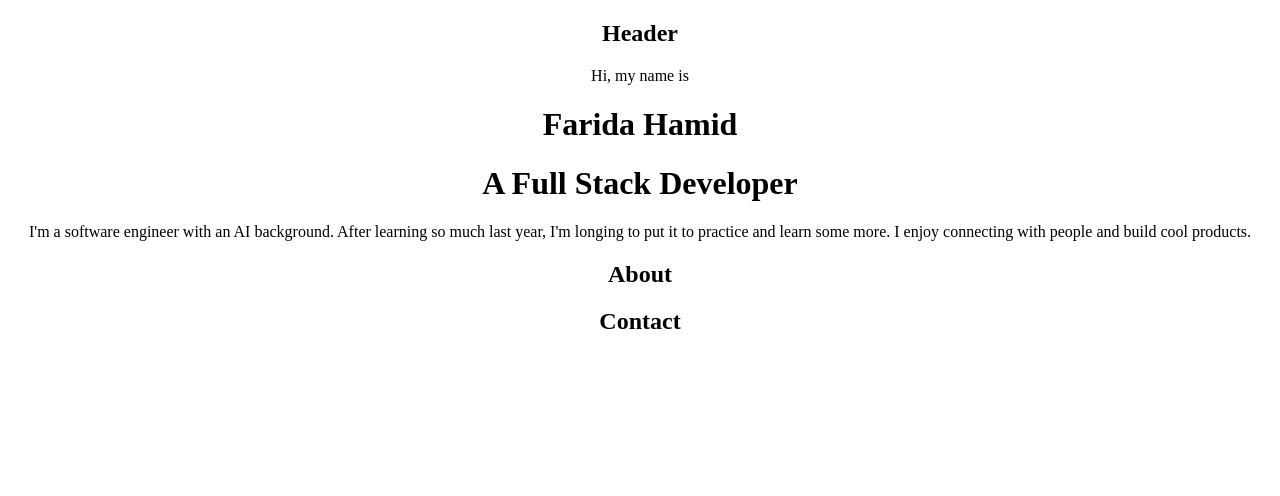
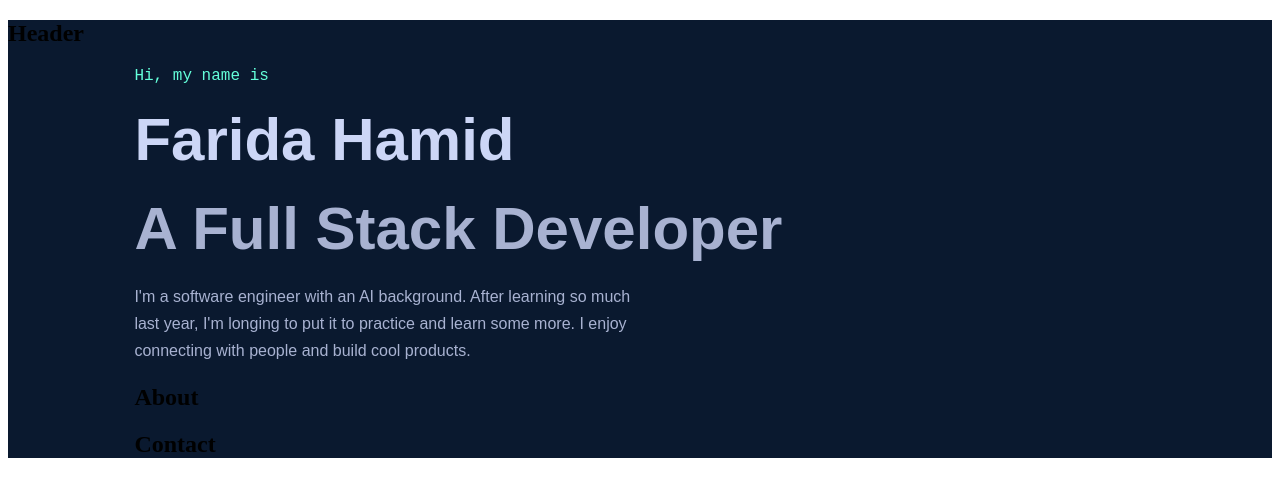
Before and after one commit to Farida-Hamid/Personal-Website, a React (Create React App) app: page / in a window 1280 px wide. Shown: the top 496 px of the page. Built offline with nearby package versions, Linux system fonts and the light colour scheme.

Commit message:
Style the intro component

```diff
--- a/src/App.css
+++ /dev/null
@@ -1,3 +0,0 @@
-.App {
-  text-align: center;
-}
--- a/src/App.js
+++ b/src/App.js
@@ -1,4 +1,4 @@
-import './App.css';
+import './style/App.css';
 import Header from './components/Header';
 import About from './components/About';
 import Contact from './components/Contact';
--- a/src/components/Intro.js
+++ b/src/components/Intro.js
@@ -1,15 +1,16 @@
 import React from "react";
+import "../style/intro.css"
 
 const Intro = () => {
   return (
-    <>
-      <p>Hi, my name is</p>
-      <h1>Farida Hamid</h1>
-      <h1>A Full Stack Developer</h1>
-      <p>I'm a software engineer with an AI background.
+    <div className="basic-font">
+      <p className="robotic">Hi, my name is</p>
+      <h1 style={{color: "var(--lightest-slate)"}}>Farida Hamid</h1>
+      <h1 style={{color: "var(--light-slate)"}}>A Full Stack Developer</h1>
+      <p className="introduction">I'm a software engineer with an AI background.
       After learning so much last year, I'm longing to put it to practice and learn some more.
       I enjoy connecting with people and build cool products.</p>
-    </>
+    </div>
   )
 }
 
--- a/src/style/App.css
+++ b/src/style/App.css
@@ -1,5 +1,14 @@
+@import url('https://fonts.googleapis.com');
+
+:root {
+  --green: #64ffda;
+  --white: #e6f1ff;
+  --slate: #8892b0;
+  --light-slate: #a8b2d1;
+  --lightest-slate: #ccd6f6;
+}
+
 .App {
-  /* text-align: center; */
   background-color: #0a192f;
 }
 
@@ -7,3 +16,13 @@ main {
   margin: auto;
   width: 80%;
 }
+
+.robotic {
+  font-family: 'Courier New', Courier, monospace;
+  color: var(--green);
+  font-weight: 500;
+}
+
+.basic-font {
+  font-family: 'Overpass', sans-serif;
+}
--- /dev/null
+++ b/src/style/intro.css
@@ -0,0 +1,10 @@
+h1 {
+  font-size: 60px;
+  margin: 20px 0;
+}
+
+.introduction {
+  width: 500px;
+  line-height: 27px;
+  color: var(--light-slate);
+}
```
